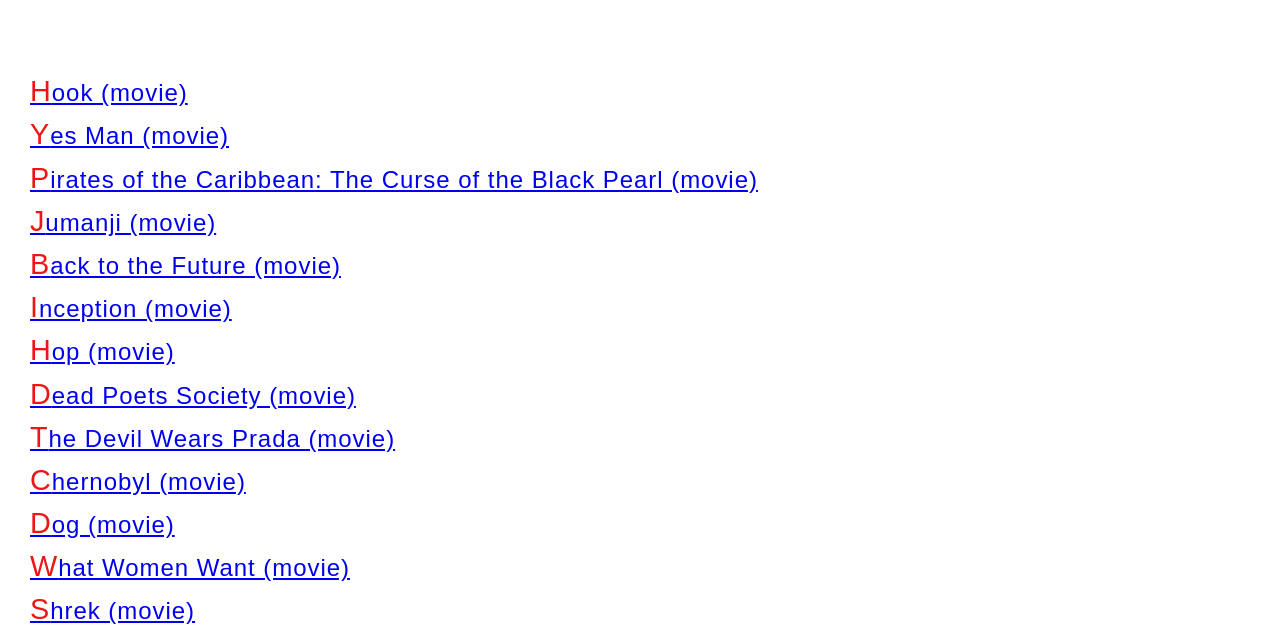
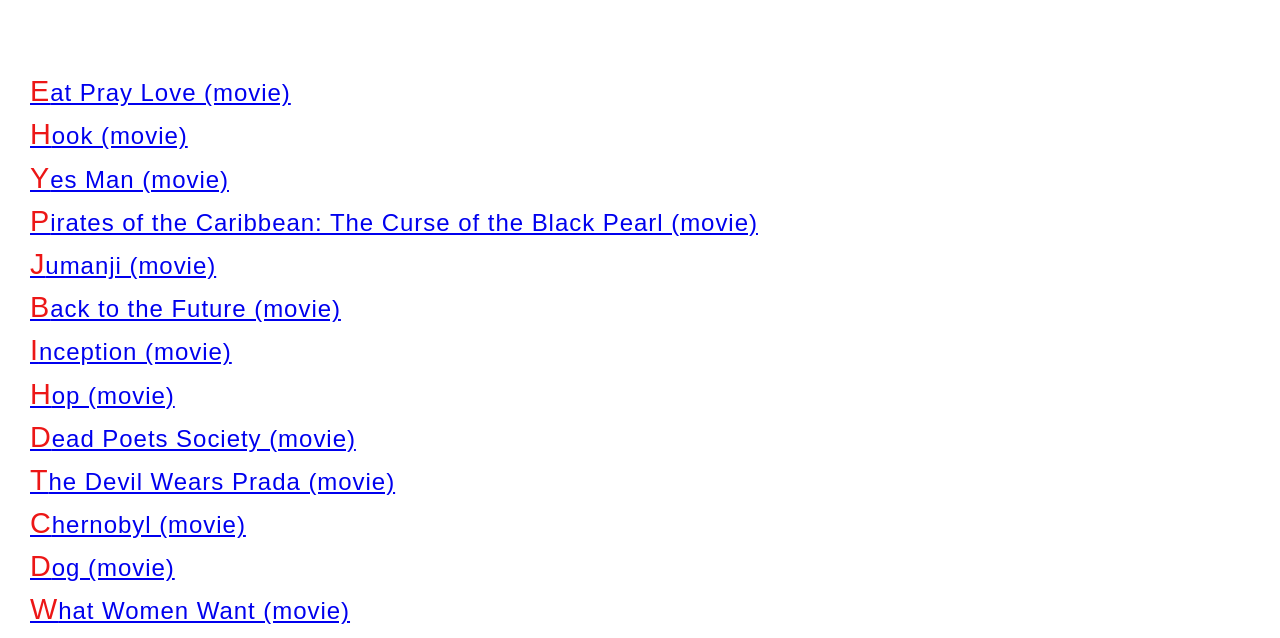
Before and after one commit to sergi-i/RS-English, a plain HTML site: page video_movie.html in a window 1280 px wide. Shown: the part 148-786 px from the top of the page. Drawn offline with Linux system fonts and the light colour scheme.

Commit message:
Add files via upload
Added Eat Pray Love (movie)

```diff
--- a/video_movie.html
+++ b/video_movie.html
@@ -51,6 +51,9 @@
 
 
     <div class="menu_pages_list">
+
+        <p data-tooltip="Liz Gilbert had a thing today's woman is designed to fantasy of needing a property, a husband and also a career like many others, she found herself lost, confused and hunting for what she'd wanted in life. Newly divorced and Gilbert steps from her rut, devoting everything to modify her entire life, embarking on a travel. She finds the pleasure of nourishment from eating at the ability of prayer at India Italy and, finally and unexpectedly, the inner calmness and balance of true romance in Bali. ">
+   <a target="_blank" href="https://myflixer.pw/watch-movie/eat-pray-love-16461.1613305">Eat Pray Love (movie)</a></p>
 
 
         <p data-tooltip="The boy who wasn't assumed grow upward --Peter Pan--does just that, learning to be a soulless lawyer whose workaholism would cost him his spouse and children. During his excursion to visit Granny Wendy at London, the vengeful Capt. Hook kidnaps Peter's kids and compels Peter to return to Neverland.">
```
